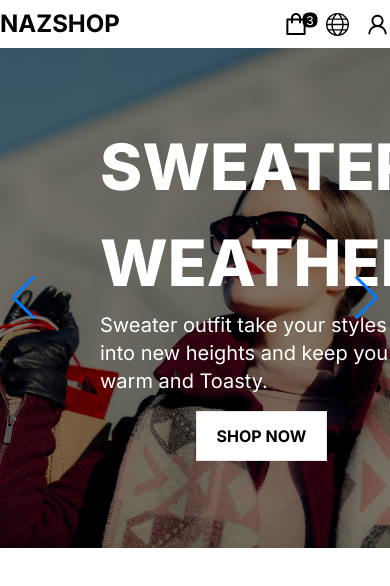
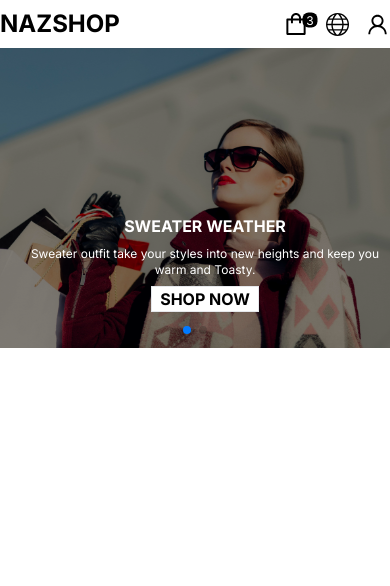
Before and after one commit to nnhasan0290/nazshop, a Next.js app: page / in a window 390 px wide. Shown: the top 586 px of the page. Built offline with nearby package versions, Linux system fonts and the light colour scheme.

Commit message:
fix: slider css

```diff
--- a/src/app/globals.css
+++ b/src/app/globals.css
@@ -37,3 +37,10 @@
   color: white;
   background-position: right;
 }
+
+@media screen and (max-width: 1024px) {
+  .swiper-button-prev,
+  .swiper-button-next {
+    display: none !important; /* Hide navigation arrows */
+  }
+}
--- a/src/components/Banner/Banner.tsx
+++ b/src/components/Banner/Banner.tsx
@@ -1,6 +1,7 @@
 import { Navigation, Pagination } from "swiper/modules";
 import { SwiperSlide, Swiper } from "swiper/react";
 import "swiper/css/navigation";
+import "swiper/css/pagination";
 
 const Banner = () => {
   return (
@@ -12,25 +13,24 @@ const Banner = () => {
         rewind={true}
         loop={true}
         pagination={true}
-
       >
         <SwiperSlide>
           <div className="relative">
             <img
-              className="h-[500px] lg:h-[700px] w-full object-cover"
+              className="h-[300px] sm:h-[500px] lg:h-[700px] w-full object-cover "
               src="/imgs/girlwithbag.jpg"
               alt=""
             />
             <div className="absolute bg-[#00000080] top-0 left-0 w-full h-full text-white flex">
-              <div className="flex items-center justify-center flex-col ml-[100px]">
-                <h2 className="text-[4rem] font-extrabold uppercase">
+              <div className="flex items-center lg:justify-center justify-end flex-col lg:ml-[100px] ml-5 gap-2">
+                <h2 className="lg:text-[4rem] text-[1rem] lg:font-extrabold font-bold uppercase">
                   Sweater Weather
                 </h2>
-                <p className="text-xl">
+                <p className="lg:text-xl text-xs text-center">
                   Sweater outfit take your styles into new heights and keep you
                   warm and Toasty.
                 </p>
-                <button className="p-3 border px-5 my-4 gradient_btn uppercase font-bold">
+                <button className="lg:p-3 border lg:px-5 px-2 lg:my-4 max-lg:mb-9 gradient_btn uppercase font-bold">
                   Shop Now
                 </button>
               </div>
@@ -39,20 +39,20 @@ const Banner = () => {
         </SwiperSlide>
         <SwiperSlide>
           <img
-            className="h-[500px] lg:h-[700px] w-full object-cover "
+            className="h-[300px] sm:h-[500px] lg:h-[700px] w-full object-cover "
             src="/imgs/pinkwall.jpg"
             alt=""
           />
           <div className="absolute bg-[#00000080] top-0 left-0 w-full h-full text-white flex">
-            <div className="flex lg:items-center items-start justify-center flex-col ml-[100px]">
-              <h2 className="lg:text-[4rem] text-[2rem] lg:font-extrabold font-bold uppercase">
+            <div className="flex items-center lg:justify-center justify-end flex-col lg:ml-[100px] ml-5 gap-2">
+              <h2 className="lg:text-[4rem] text-[1rem] lg:font-extrabold font-bold uppercase">
                 Sweater Weather
               </h2>
-              <p className="lg:text-xl">
+              <p className="lg:text-xl text-xs text-center">
                 Sweater outfit take your styles into new heights and keep you
                 warm and Toasty.
               </p>
-              <button className="p-3 border px-5 my-4 gradient_btn uppercase font-bold">
+              <button className="lg:p-3 border max-lg:mb-9 lg:px-5 px-2 my-4 gradient_btn uppercase font-bold">
                 Shop Now
               </button>
             </div>
--- a/src/components/Header/Header.tsx
+++ b/src/components/Header/Header.tsx
@@ -1,4 +1,3 @@
-
 import { TfiWorld } from "react-icons/tfi";
 import { AiOutlineUser, AiOutlineShopping } from "react-icons/ai";
 import SearchForm from "./SearchForm";
```
